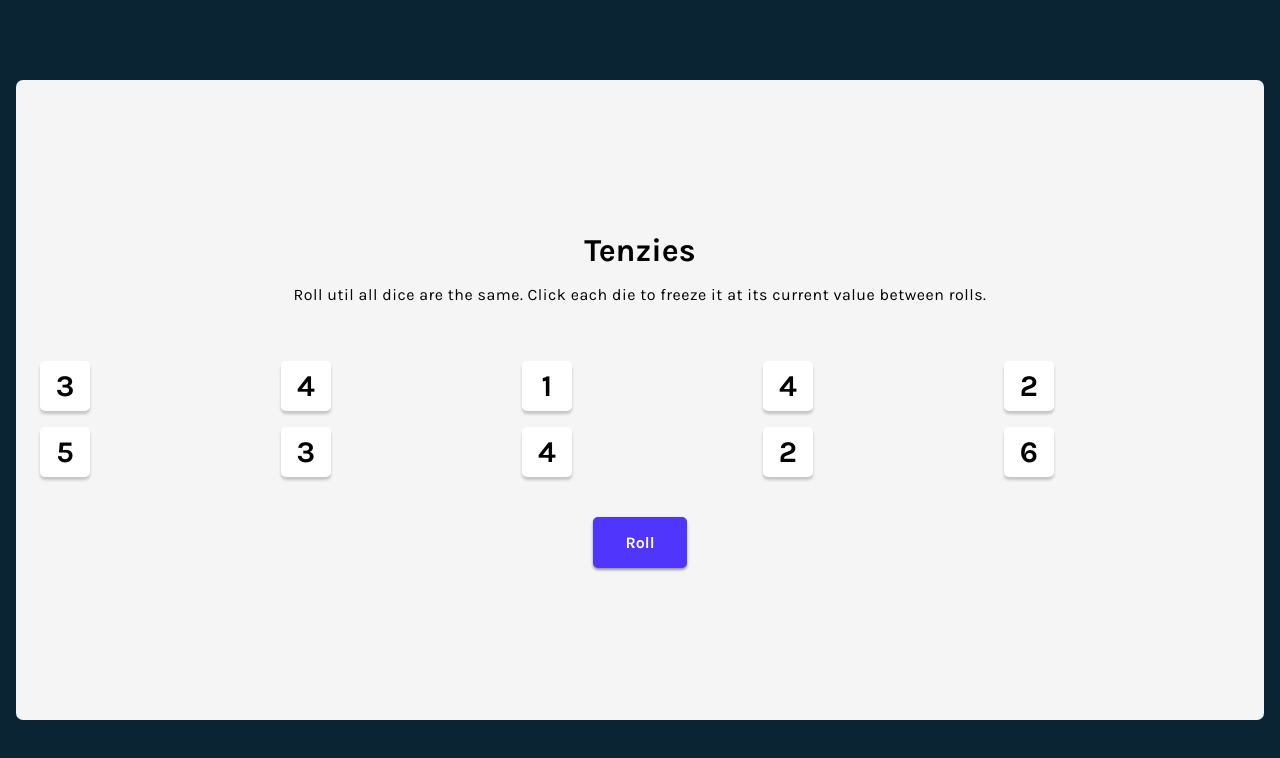
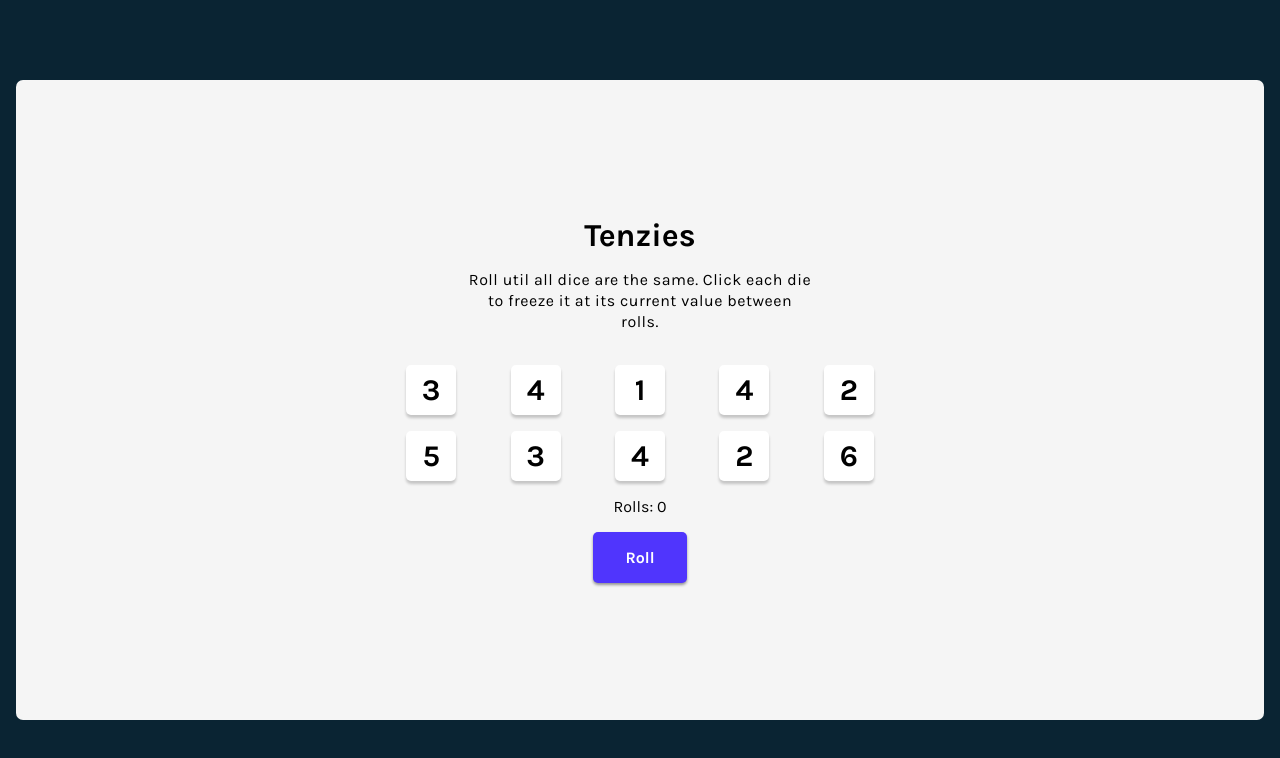
Before and after one commit to oliwierPosiakow/tenziesReact, a React (Vite) app: page / in a window 1280 px wide. Shown: the top 758 px of the page. Built offline with nearby package versions, Linux system fonts and the light colour scheme.

Commit message:
Finished game, adding some additional feature like counter

```diff
--- a/package.json
+++ b/package.json
@@ -10,6 +10,7 @@
   },
   "dependencies": {
     "react": "^18.2.0",
+    "react-confetti": "^6.1.0",
     "react-dom": "^18.2.0"
   },
   "devDependencies": {
--- a/src/components/App.jsx
+++ b/src/components/App.jsx
@@ -2,10 +2,23 @@ import '../css/app.css'
 import Dice from './Dice'
 import React from 'react'
 import {nanoid} from 'nanoid'
+import Confetti from 'react-confetti'
 
 function App() {
   const [diceArr, setDiceArr] = React.useState(newDice())
   const diceElements = diceArr.map(el => <Dice key={el.id} number={el.value} isHeld={el.isHeld} handleClick={() => holdDice(el.id)}/>)
+  const [tenzies, setTenzies] = React.useState(false)
+  const [rolls, setRolls] = React.useState(0)
+
+  React.useEffect(() => {
+    const allHeld = diceArr.every(die => die.isHeld)
+    const firstVal = diceArr[0].value
+    const everyValue = diceArr.every(die => die.value === firstVal)
+    if(allHeld && everyValue){
+      setTenzies(true)
+      console.log('You win')
+    }
+  },[diceArr])
 
   function newDie(){
     return {
@@ -32,6 +45,13 @@ function App() {
         return dice.isHeld  ? dice : newDie()
       })
     )
+    setRolls(prevRolls => prevRolls + 1)
+  }
+
+  function newGame(){
+    setTenzies(prevTenzies => !prevTenzies)
+    setDiceArr(newDice())
+    setRolls(0)
   }
 
   function newDice(){
@@ -45,6 +65,7 @@ function App() {
   return (
     <div className="App">
       <main>
+        {tenzies && <Confetti />}
         <h1 className="title">Tenzies</h1>
         <div className="info">
           <p>Roll util all dice are the same. Click each die to freeze it at its current value between rolls.</p>
@@ -52,7 +73,10 @@ function App() {
         <div className="dice--container">
           {diceElements}
         </div>
-        <button onClick={handleRoll} className="rollDice">Roll</button>
+        <div className="rolls-counter">
+          Rolls: {rolls}
+        </div>
+        <button onClick={tenzies ? newGame : handleRoll} className="rollDice">{tenzies ? 'New Game' : 'Roll'}</button>
       </main>
     </div>
   )
--- a/src/css/app.css
+++ b/src/css/app.css
@@ -12,13 +12,15 @@
   flex-direction: column;
 }
 .App main .dice--container {
-  padding: 1.5em;
+  padding: 0 1.5em;
   width: 100%;
   display: grid;
   grid-template: auto auto/repeat(5, 1fr);
-  gap: 0.3em;
   row-gap: 1em;
-  margin-bottom: 1em;
+  max-width: 570px;
+}
+.App main .dice--container > * {
+  margin: 0 auto;
 }
 .App main .rollDice {
   padding: 1em 2em;
@@ -41,4 +43,8 @@
   font-weight: 400;
   line-height: 1.3;
   letter-spacing: 0.5px;
+  max-width: 410px;
+}
+.App main .rolls-counter {
+  margin: 1em;
 }/*# sourceMappingURL=App.css.map */
--- a/src/scss/app.scss
+++ b/src/scss/app.scss
@@ -11,13 +11,16 @@
         height: 100%;
         flex-direction: column;
         .dice--container{
-            padding: 1.5em;
+            padding: 0 1.5em;
             width: 100%;
             display: grid;
             grid-template: auto auto / repeat(5,1fr);
-            gap: .3em;
             row-gap: 1em;
-            margin-bottom: 1em;
+            max-width: 570px;
+
+        }
+        .dice--container > *{
+            margin: 0 auto;
         }
         .rollDice{
             padding: 1em 2em;
@@ -40,6 +43,10 @@
             font-weight: 400;
             line-height: 1.3;
             letter-spacing: .5px;
+            max-width: 410px;
+        }
+        .rolls-counter{
+            margin: 1em;
         }
     }
 }
```
Also changed, not shown: 2 other files (tests, documents, lock files or other folders).
